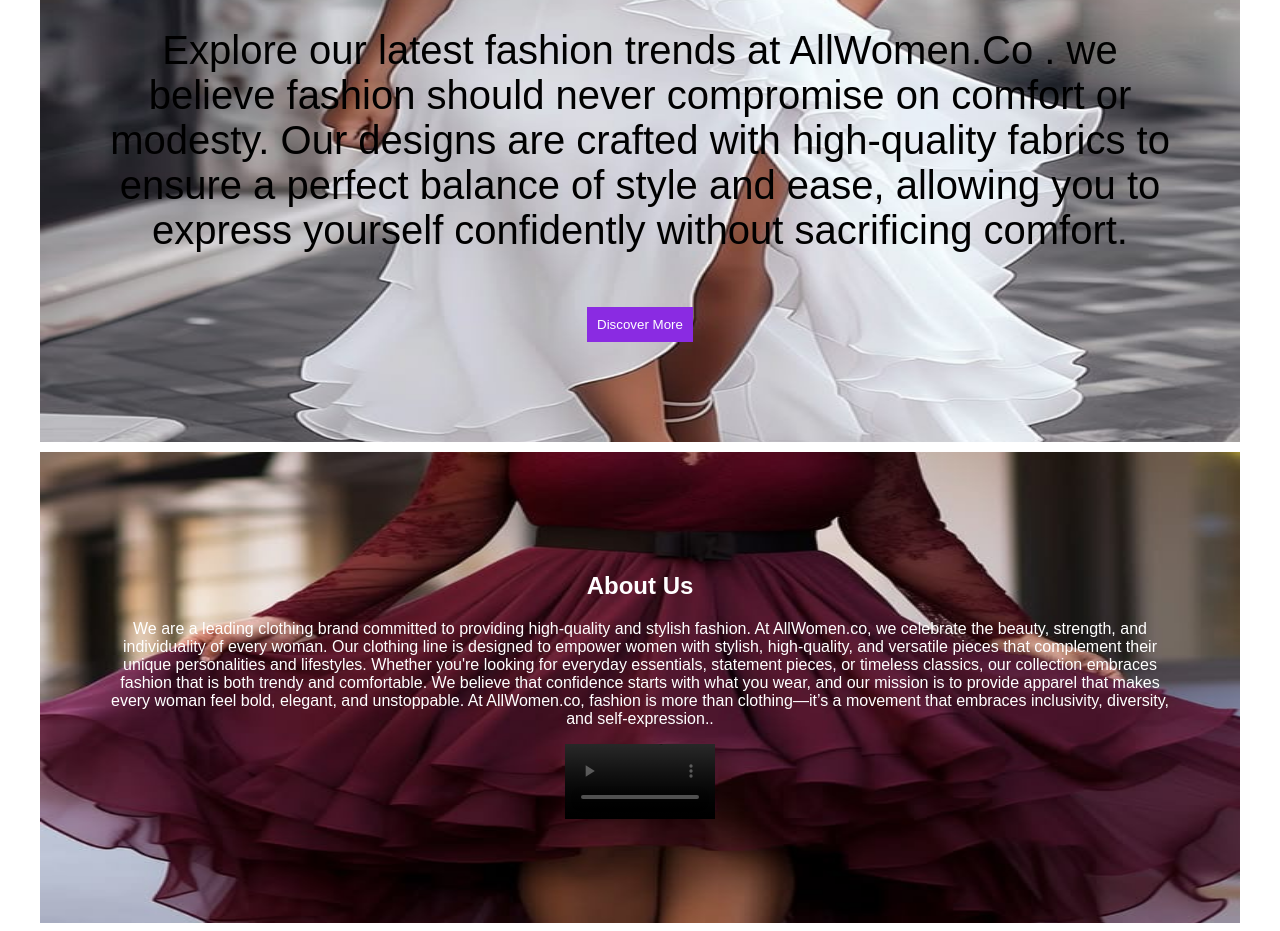
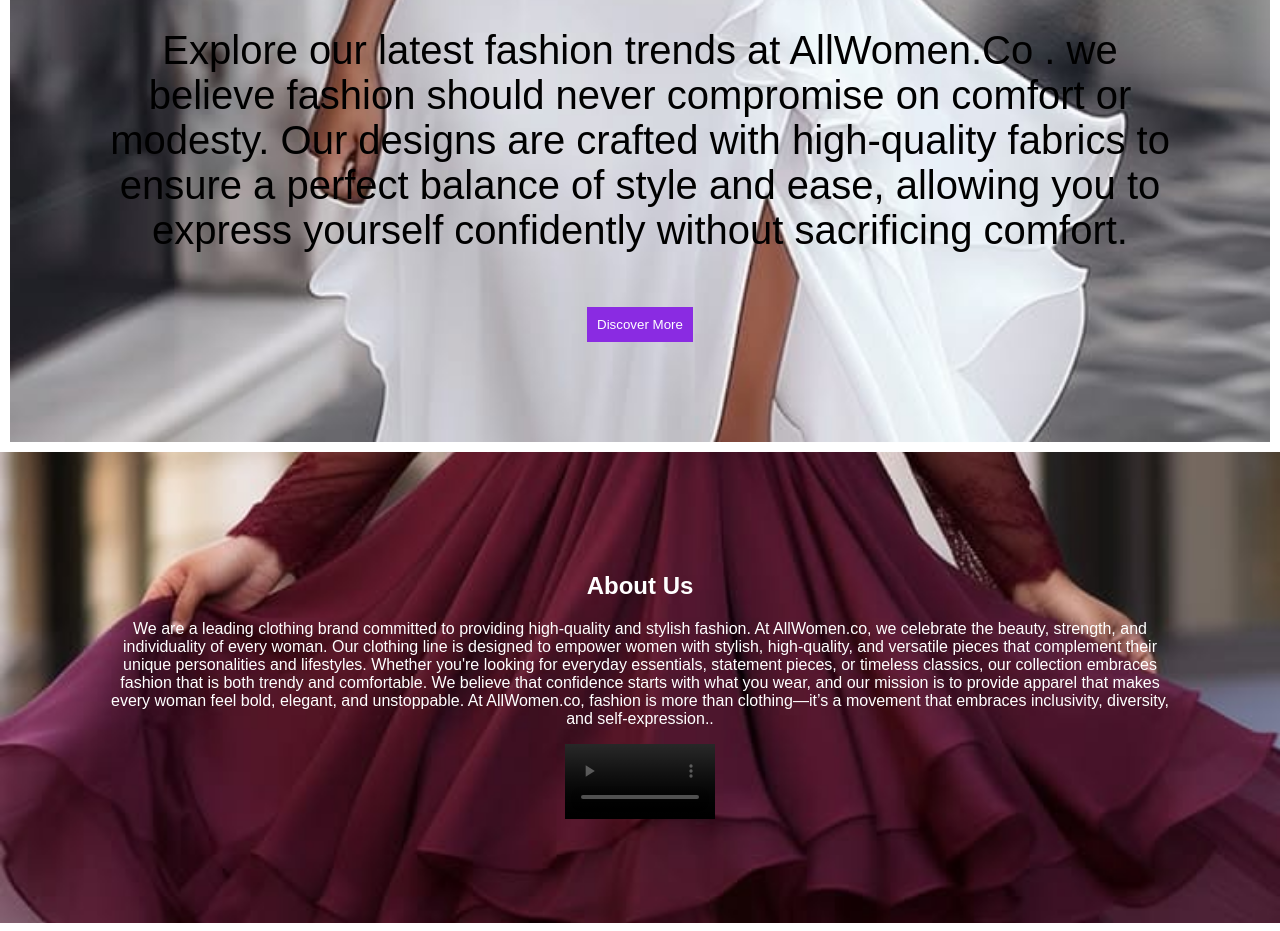
Before and after one commit to Mitchelle-Universe/All-Women.-Co, a plain HTML site: page index.html in a window 1280 px wide. Shown: the part 449-1380 px from the top of the page. Drawn offline with Linux system fonts and the light colour scheme; grey boxes are pictures that could not be loaded.

Commit message:
Add files via upload
All Women.Co

```diff
--- a/styles.css
+++ b/styles.css
@@ -36,7 +36,8 @@ marquee {
 
 .home-banner {
     background: url('background - Copy.jpg') no-repeat center;
-    background-size: 1200px 900px;
+    background-size: cover;
+
     padding: 100px;
     margin: 10px;
     color: black;
@@ -45,7 +46,8 @@ marquee {
 
 .about-section {
     background: url('Image4.jpg') no-repeat center;
-    background-size: 1200px 900px; /* Adjust to cover the entire section */
+    background-size: cover; /* Ensure the background covers the entire section */
+
     padding: 100px; /* Add padding for content */
     color: white;
     font-weight: 500; /* Change text color for better visibility */
@@ -71,7 +73,8 @@ button {
     grid-template-columns: repeat(auto-fill, minmax(200px, 1fr)); /* Responsive columns */
     gap: 30px; /* Space between grid items */
     background: url('background - Copy.jpg') no-repeat center;
-    background-size: 1200px 1000px;/* Ensure the background covers the entire section */
+    background-size: cover; /* Ensure the background covers the entire section */
+
     margin-top: 40px; /* Add margin to create a gap above the gallery */
     padding: 10px; /* Add padding for spacing */
 }
```
